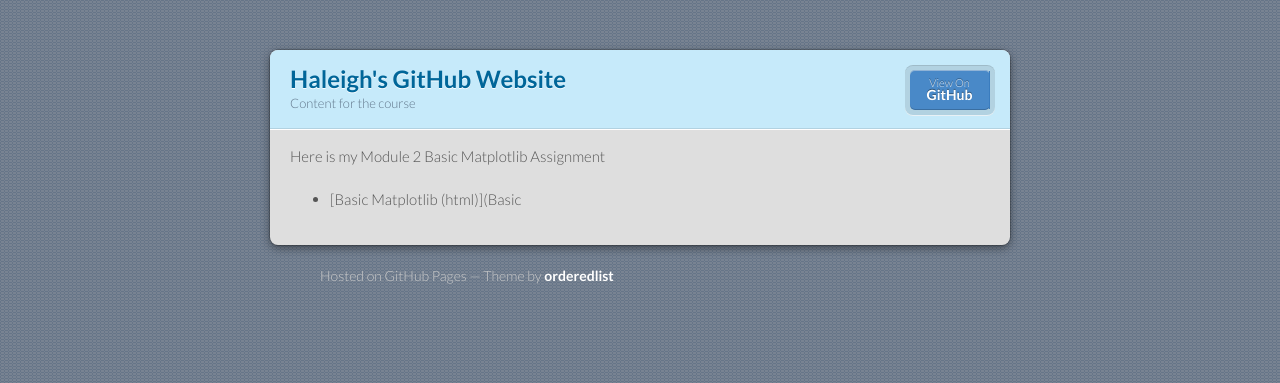
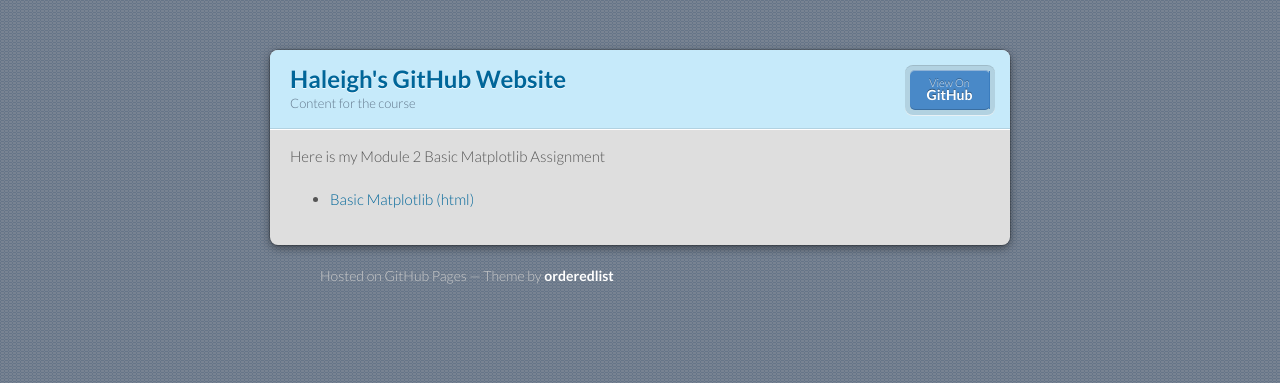
Before and after one commit to hbenson52/hbenson52.github.io, a Jekyll site: the page built from Haleigh Module 3/index.md, in a window 1280 px wide. Shown: the top 383 px of the page. Built offline with Jekyll 4.4.1, drawn with Linux system fonts in a browser that asks for light colours; our own code applies the rules of GitHub Pages for plain Markdown files.

Commit message:
Update index.md

```diff
--- a/Haleigh Module 3/index.md
+++ b/Haleigh Module 3/index.md
@@ -4,4 +4,4 @@ description: GitHub Content Folder
 ---
 
 Here is my Module 2 Basic Matplotlib Assignment
-- [Basic Matplotlib (html)](Basic
+- [Basic Matplotlib (html)](BasicGraphAssignment.html)
```
